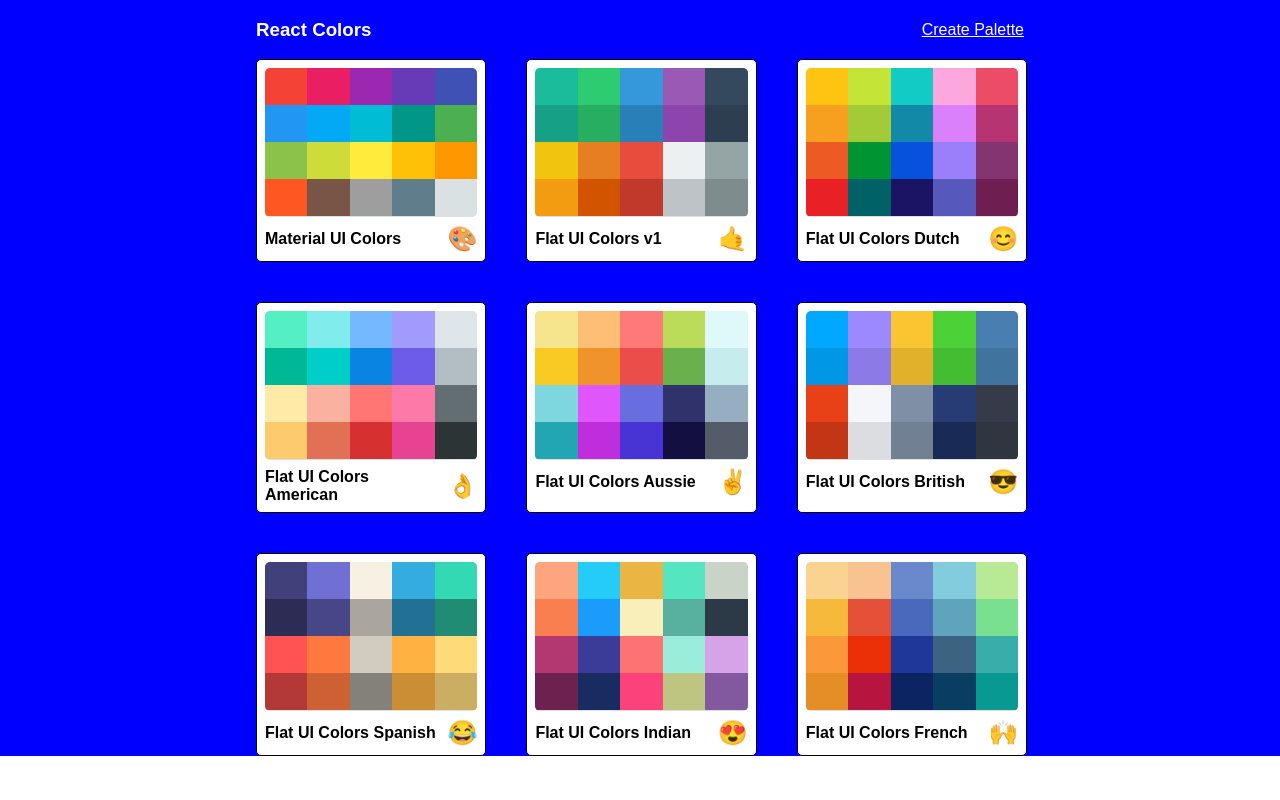
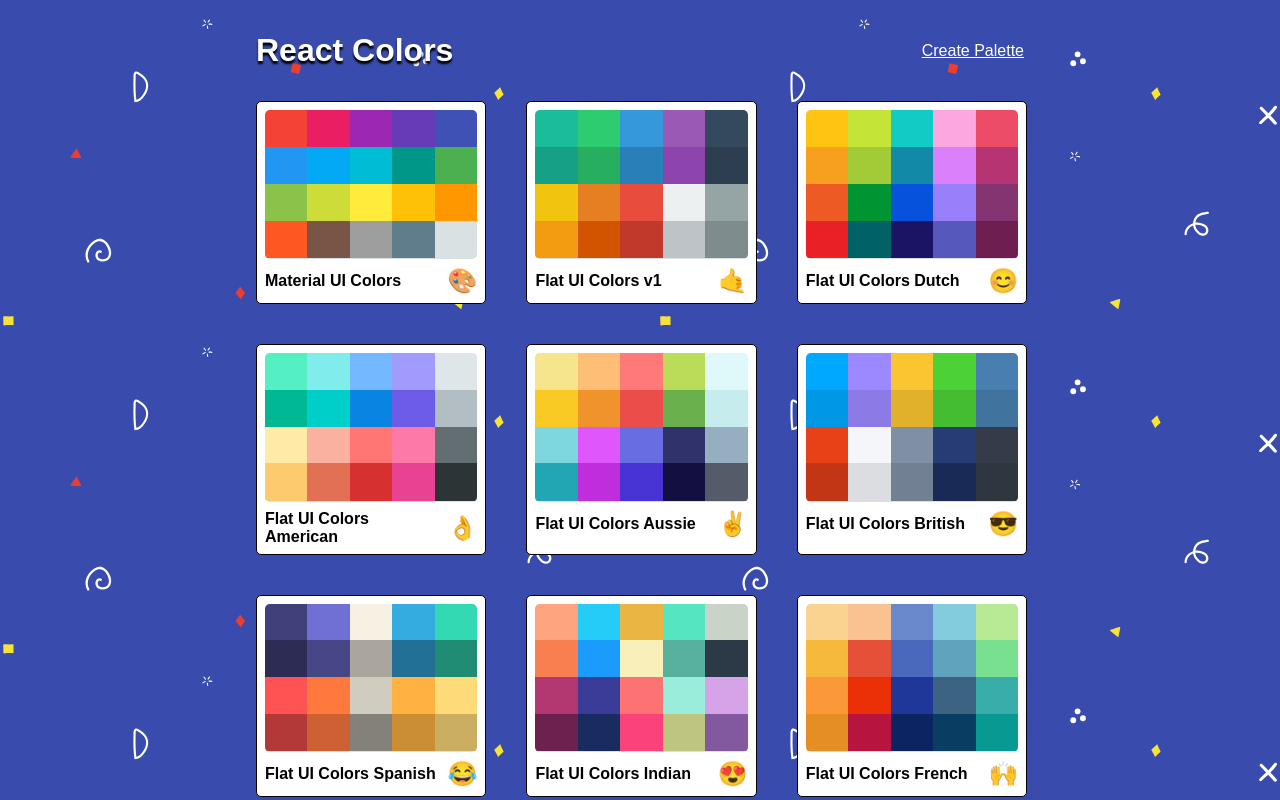
Before and after one commit to SantosBright/React-colors-app, a React (Create React App) app: page / in a window 1280 px wide. Built offline with nearby package versions, Linux system fonts and the light colour scheme.

Commit message:
add svg backgroung to PaletteList, fix Navbar Slider size and add clsx to ColorBox

```diff
--- a/src/ColorBox.js
+++ b/src/ColorBox.js
@@ -2,6 +2,7 @@
 import { Link } from 'react-router-dom';
 import { withStyles } from '@material-ui/styles';
 import { CopyToClipboard } from 'react-copy-to-clipboard';
+import clsx from 'clsx';
 import styles from './styles/ColorBoxStyles';
 
 
@@ -25,9 +26,14 @@
                 <div style={{background}} className={classes.ColorBox}>
                     <div
                         style={{background}}
-                        className={`${classes.copyOverlay} ${showing && classes.showOverlay}`}
+                        className={clsx(classes.copyOverlay, {
+                            [classes.showOverlay]: showing
+                        })}
                     />
-                    <div className={`${classes.copyMsg} ${showing && classes.showMsg}`}>
+                    <div className={clsx(classes.copyMsg, {
+                            [classes.showMsg]: showing
+                        })}
+                    >
                         <h1>Copied!</h1>
                         <p className={classes.copyText}>{background}</p>
                     </div>
--- a/src/styles/NavbarStyles.js
+++ b/src/styles/NavbarStyles.js
@@ -45,7 +45,7 @@
             height: '13px',
             marginTop: '-3px'
         },
-        [sizes.down('md')]: {
+        [sizes.down('sm')]: {
             width: '150px'
         }
     },
--- a/src/styles/PaletteListStyles.js
+++ b/src/styles/PaletteListStyles.js
@@ -1,6 +1,7 @@
 import { makeStyles } from '@material-ui/core/styles';
 import { blue } from '@material-ui/core/colors';
 import sizes from './sizes';
+import bg from './bg.svg';
 
 
 export default makeStyles({
@@ -18,11 +19,14 @@
         }
     },
     root: {
-        backgroundColor: 'blue',
-        height: '100%',
+        height: '100vh',
         display: 'flex',
         alignItems: 'flex-start',
-        justifyContent: 'center'
+        justifyContent: 'center',
+        // background by SVGBackgrounds.com2
+        backgroundColor: "#394bad",
+        backgroundImage: `url(${bg})`,
+        overflowY: 'scroll'
     },
     container:{
         width: '50%',
@@ -47,6 +51,10 @@
         alignItems: 'center',
         '& a': {
             color: 'white'
+        },
+        '& h1': {
+            fontSize: '2rem',
+            textShadow: '0 3px 2px black'
         }
     },
     palettes: {
--- a/src/styles/PaletteStyles.js
+++ b/src/styles/PaletteStyles.js
@@ -47,10 +47,6 @@
         [sizes.down('md')]: {
             width: '50%',
             height: '20%'
-        },
-        [sizes.down('xs')]: {
-            width: '100%',
-            height: '10%'
         }
     }
 }
```
Also changed, not shown: src/styles/bg.svg (added).
